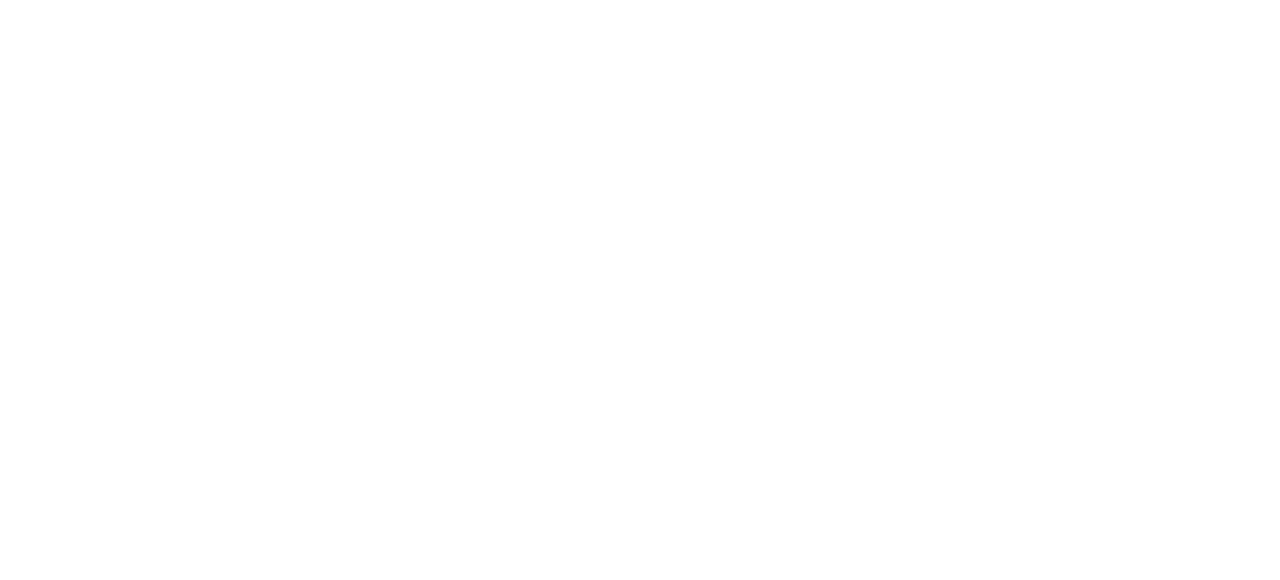
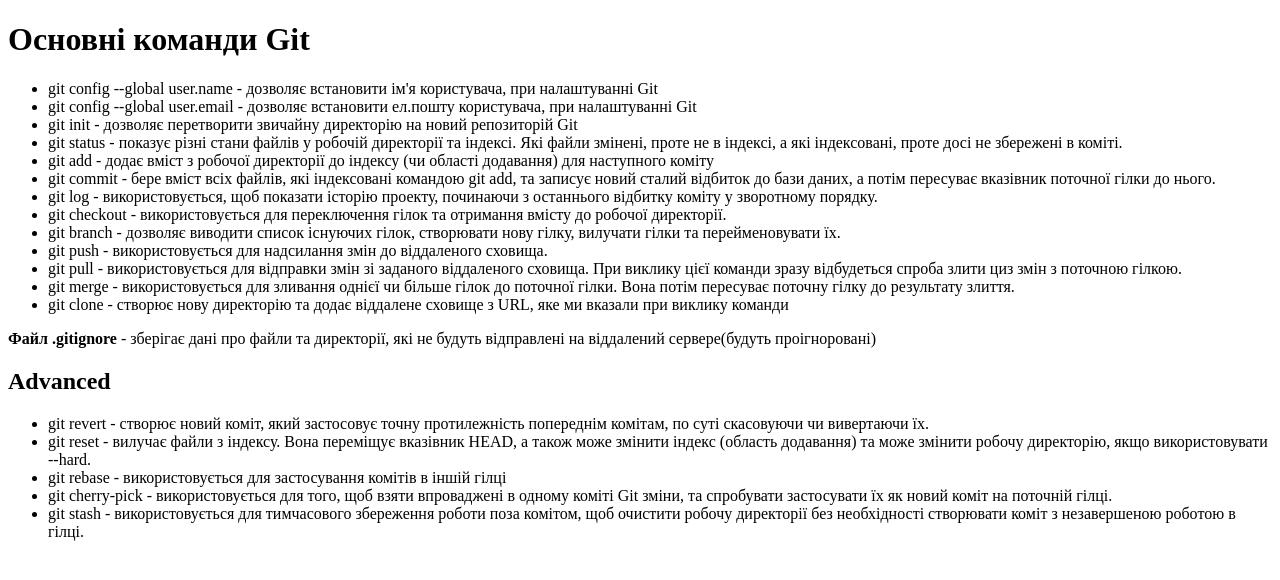
Before and after one commit to ToganDima/cursor-homework-Tohan, a plain HTML site: page homework01/index.html in a window 1280 px wide. Drawn offline with Linux system fonts and the light colour scheme.

Commit message:
added new Git commands

```diff
--- a/homework01/index.html
+++ b/homework01/index.html
@@ -1,12 +1,45 @@
 <!DOCTYPE html>
 <html lang="en">
+
 <head>
     <meta charset="UTF-8">
     <meta http-equiv="X-UA-Compatible" content="IE=edge">
     <meta name="viewport" content="width=device-width, initial-scale=1.0">
     <title>Homework #1</title>
 </head>
+
 <body>
 
+    <h1>Основні команди Git</h1>
+
+    <ul>
+        <li>git config --global user.name - дозволяє встановити ім'я користувача, при налаштуванні Git</li>
+        <li>git config --global user.email - дозволяє встановити ел.пошту користувача, при налаштуванні Git</li>
+        <li>git init - дозволяє перетворити звичайну директорію на новий репозиторій Git</li>
+        <li>git status - показує різні стани файлів у робочій директорії та індексі. Які файли змінені, проте не в індексі, а які індексовані, проте досі не збережені в коміті.</li>
+        <li>git add - додає вміст з робочої директорії до індексу (чи області додавання) для наступного коміту</li>
+        <li>git commit - бере вміст всіх файлів, які індексовані командою git add, та записує новий сталий відбиток до бази даних, а потім пересуває вказівник поточної гілки до нього.</li>
+        <li>git log - використовується, щоб показати історію проекту, починаючи з останнього відбитку коміту у зворотному порядку.</li>
+        <li>git checkout - використовується для переключення гілок та отримання вмісту до робочої директорії.</li>
+        <li>git branch - дозволяє виводити список існуючих гілок, створювати нову гілку, вилучати гілки та перейменовувати їх.</li>
+        <li>git push - використовується для надсилання змін до віддаленого сховища. </li>
+        <li>git pull - використовується для відправки змін зі заданого віддаленого сховища. При виклику цієї команди зразу відбудеться спроба злити циз змін з поточною гілкою.</li>
+        <li>git merge - використовується для зливання однієї чи більше гілок до поточної гілки. Вона потім пересуває поточну гілку до результату злиття.</li>
+        <li>git clone - створює нову директорію та додає віддалене сховище з URL, яке ми вказали при виклику команди</li>
+    </ul>
+
+    <b>Файл .gitignore</b> - зберігає дані про файли та директорії, які не будуть відправлені на віддалений сервере(будуть проігноровані)
+
+    <h2>Advanced</h2>
+
+    <ul>
+        <li>git revert - створює новий коміт, який застосовує точну протилежність попереднім комітам, по суті скасовуючи чи вивертаючи їх.</li>
+        <li>git reset - вилучає файли з індексу. Вона переміщує вказівник HEAD, а також може змінити індекс (область додавання) та може змінити робочу директорію, якщо використовувати --hard. </li>
+        <li>git rebase - використовується для застосування комітів в іншій гілці</li>
+        <li>git cherry-pick - використовується для того, щоб взяти впроваджені в одному коміті Git зміни, та спробувати застосувати їх як новий коміт на поточній гілці. </li>
+        <li>git stash - використовується для тимчасового збереження роботи поза комітом, щоб очистити робочу директорії без необхідності створювати коміт з незавершеною роботою в гілці.</li>
+    </ul>
+
 </body>
+
 </html>
```
